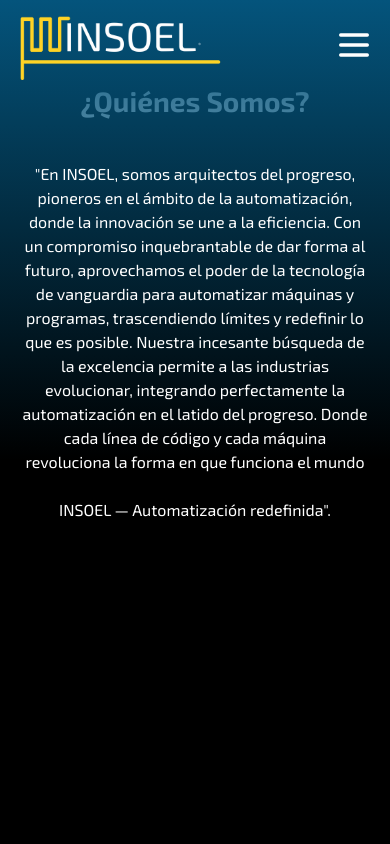
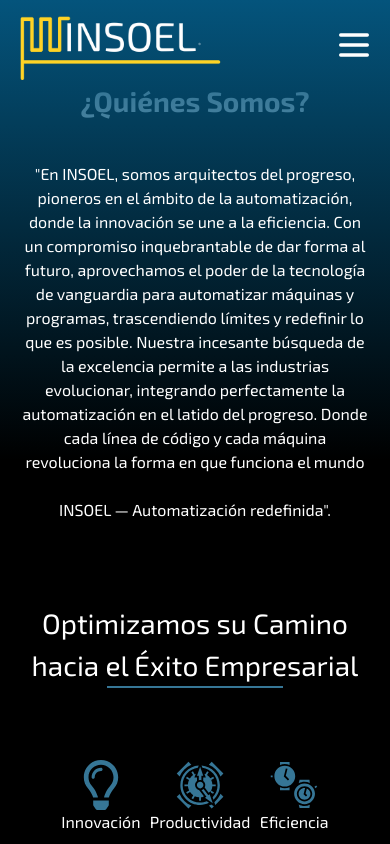
Before and after one commit to EdwinMLara/web-insol, a React (Vite) app: page /web-insol/nosotros in a window 390 px wide. Shown: the top 844 px of the page. Built offline with nearby package versions, Linux system fonts and the light colour scheme.

Commit message:
cambios en el navbar y modificacion en la seccion de nosotros y cambios en el menu responsive

```diff
--- a/src/Components/Fundadores.jsx
+++ b/src/Components/Fundadores.jsx
@@ -40,7 +40,7 @@
                 alt="Foto de la persona 1"
                 className="w-[16rem] h-[18rem] object-cover outline outline-offset-2 outline-white rounded-lg mb-4 hover:outline-quaternary"
               />
-              <div className="hidden group-hover:block relative p-4 shadow-lg z-10 w-full sm:max-w-[32rem] m-3 text-black py-3 px-8 bottom-16 rounded-lg bg-gradient-to-t from-quaternary to-primary mt-2 border-2 border-black/50 sm:static sm:top-1/2 sm:left-full sm:transform-none">
+              <div className="hidden group-hover:block relative p-4 shadow-lg z-10 w-full sm:max-w-[32rem] m-3 text-black py-3 px-8 bottom-16 rounded-lg bg-gradient-to-t from-quaternary to-primary mt-2 border-2 border-black/50 sm:static sm:top-1/2 sm:left-full sm:transform-none ">
                 <h2 className="text-3xl text-center mb-2">{persona1.nombre}</h2>
                 <h2 className="text-xl mb-2">{persona1.puesto}</h2>
                 <p className="text-lg text-justify leading-relaxed indent-8">
--- a/src/Components/Navbar_Context.jsx
+++ b/src/Components/Navbar_Context.jsx
@@ -11,8 +11,8 @@
 import LogoAzulBlanco from "../img/Logos/AzulBlanco.png";
 
 // Importa tus imágenes dinámicamente para seccion de ¿que hacemos?
-import image1 from "../img/Proyectos/Bio_Reactor/06.jpg";
-import image2 from "../img/Proyectos/Banco_Uat/01.jpg";
+import image1 from "../img/Proyectos/Banco_Uat/01.jpg";
+import image2 from "../img/Proyectos/Bio_Reactor/06.jpg";
 import image3 from "../img/Proyectos/Banco_Uat/01.jpg";
 import image4 from "../img/Proyectos/Banco_Uat/01.jpg";
 
@@ -21,6 +21,7 @@
   const [activeInfo, setActiveInfo] = useState(null);
   const [isMenuOpen, setMenuOpen] = useState(false);
   const [selectedItem, setSelectedItem] = useState(null);
+  const [mostrarContenido, setMostrarContenido] = useState(false);
 
   const handleInfoToggle = (info) => {
     setActiveInfo(activeInfo === info ? null : info);
@@ -28,6 +29,10 @@
 
   const toggleMenu = () => {
     setMenuOpen(!isMenuOpen);
+  };
+
+  const toggleContenido = () => {
+    setMostrarContenido(!mostrarContenido);
   };
 
   const handleLogoClick = () => {
@@ -43,15 +48,15 @@
   ];
 
   const enlaces = [
+    "/proyectos/BancoUAT",
     "/proyectos/Biorreactor",
-    "/proyectos/BancoUAT",
     "/proyectos/Consultas",
     "/proyectos/ApkLectora",
   ];
 
   const descripciones = [
-    "Un biorreactor es un dispositivo diseñado para facilitar y controlar las condiciones óptimas para el crecimiento y actividad de organismos vivos, como células, bacterias o levaduras, en un entorno controlado.",
     "Descripción de Banco UAT",
+    "La UNAM-Querétaro y el Tecnológico de Monterrey, en colaboración con SOLENA, desarrollaron un panel de control para automatizar un biorreactor, generando hidrógeno como fuente de energía. INSOEL facilitó la transición del prototipo a la implementación exitosa.",
     "Descripción de Consultas",
     "Descripción de Apk Lectora Qr",
   ];
@@ -238,20 +243,33 @@
                           <Link to={"/web-insol/web-insol/"}>Inicio</Link>
                         </li>
                         <br />
+                        <li
+      className={`hover:bg-primary rounded ${mostrarContenido ? 'bg-primary' : ''}`}
+      onClick={toggleContenido}
+    >
+      <a className="cursor-pointer">¿Qué hacemos?</a>
+      {mostrarContenido && (
+        <ul>
+          <li>
+            <Link to="/proyectos/Biorreactor" className="text-white">
+              Soluciones de Integración
+            </Link>
+          </li>
+          {/* Agrega más elementos según sea necesario */}
+        </ul>
+      )}
+    </li>
+                        <br />
                         <li className="hover:bg-primary rounded">
-                          <Link to={"/web-insol/tecnologias"}>Tecnologías</Link>
+                          <Link to={"/web-insol/nosotros"}>¿Quiénes Somos?</Link>
                         </li>
                         <br />
                         <li className="hover:bg-primary rounded">
-                          <Link to={"/web-insol/nosotros"}>Nosotros</Link>
+                          <Link to={"/web-insol/tienda"}></Link>
                         </li>
-                        <br />
+
                         <li className="hover:bg-primary rounded">
-                          <Link to={"/web-insol/tienda"}>Tienda</Link>
-                        </li>
-                        <br />
-                        <li className="hover:bg-primary rounded">
-                          <Link to={"/web-insol/contactanos"}>Contáctanos</Link>
+                          <Link to={"/web-insol/contactanos"}>Contactarnos</Link>
                         </li>
                       </ul>
                     </div>
--- a/src/Components/NosotrosInformacion.jsx
+++ b/src/Components/NosotrosInformacion.jsx
@@ -1,4 +1,12 @@
 import React, { useState, useEffect } from "react";
+
+import { TbCloudComputing } from "react-icons/tb";
+import { GiClockwork } from "react-icons/gi";
+import { BsGraphUpArrow } from "react-icons/bs";
+import { FaRegLightbulb } from "react-icons/fa";
+import { GiTimeSynchronization } from "react-icons/gi";
+import { FaClock } from "react-icons/fa";
+import { FaArrowUp } from "react-icons/fa";
 
 function NosotrosInformacion() {
   const [numberOfLines, setNumberOfLines] = useState(9);
@@ -51,6 +59,7 @@
     )
   );
   // animate-pulse
+
   return (
     <div className="text-center mt-20">
       <h1 className="mb-5 text-2xl font-bold text-white">¿Quiénes Somos?</h1>
@@ -67,8 +76,35 @@
         funciona el mundo <br />
         <br />
         INSOEL — Automatización redefinida".
-        <div className="overflow-x-auto">
-          <div className="flex items-end pt-[2rem]">{verticalLines}</div>
+        <div className="mt-20 ">
+          <h1 className="text-2xl">
+            Optimizamos su Camino hacia el Éxito Empresarial
+          </h1>
+          <div className="mx-auto w-44 border-b-2 border-tertiary"></div>
+
+          <div className="flex items-center justify-evenly p-8 mt-10">
+            <div className="text-center item-center">
+              <FaRegLightbulb size={50} className="mx-auto fill-tertiary" />
+              <p>Innovación</p>
+            </div>
+            <div className="text-center">
+              <GiClockwork
+                size={50}
+                color="#28a745"
+                className="mx-auto fill-tertiary "
+                strokeWidth={0.1}
+              />
+              <p>Productividad</p>
+            </div>
+            <div className="text-center">
+              <GiTimeSynchronization
+                size={50}
+                color="#5bc0de"
+                className="mx-auto fill-tertiary"
+              />
+              <p>Eficiencia</p>
+            </div>
+          </div>
         </div>
       </div>
       {/* Vertical Lines with Different Sizes */}
@@ -77,3 +113,6 @@
 }
 
 export default NosotrosInformacion;
+{
+  /*<div className="flex items-end pt-[2rem]">{verticalLines}</div>*/
+}
--- a/src/pages/Proyectos/BiorreactorPage.jsx
+++ b/src/pages/Proyectos/BiorreactorPage.jsx
@@ -1,8 +1,16 @@
 import { useEffect } from "react";
 import { useInsoel } from "../../Context/InsoelContext";
-import imgBiorreactor from '../../img/Proyectos/49.png'
-import logo from '../../img/Logos/AmarilloNegro.png'
+import imgBiorreactor from "../../img/Proyectos/49.png";
+import logo from "../../img/Logos/AmarilloNegro.png";
 import Footer from "../../Components/Footer";
+
+import Bio from "../../img/Proyectos/Bio_Reactor/01.jpg";
+import Img2 from "../../img/Proyectos/Bio_Reactor/02.jpg";
+import Img3 from "../../img/Proyectos/Bio_Reactor/03.jpg";
+import Img4 from "../../img/Proyectos/Bio_Reactor/04.jpg";
+import Img5 from "../../img/Proyectos/Bio_Reactor/05.jpg";
+import Img6 from "../../img/Proyectos/Bio_Reactor/06.jpg";
+import Img7 from "../../img/Proyectos/Bio_Reactor/07.jpg";
 
 function BiorreactorPage() {
   const { setLogoColor, setTxtColor } = useInsoel();
@@ -17,44 +25,62 @@
   return (
     <>
       <div className="bg-bajo min-h-screen  flex flex-col">
-      <div className="mb-20">
-      </div>
+        <div className="mb-20"></div>
         <div>
           <img
-          src={imgBiorreactor}
+            src={Bio}
             alt="Biorreactor"
-          className="w-full max-h-[80%] md:max-h-full rounded-lg shadow-md p-5"
+            className="w-full h-[32rem] max-h-[80%] md:max-h-full rounded-lg shadow-md p-5"
           />
         </div>
         <div className="text-black m-5">
           <h2 className="text-2xl">14 Diciembre, 2023</h2>
           <h1 className="text-4xl font-semibold">
-          Biorreactor
+            Integración de Soluciones en Automatización y Control
           </h1>
           <br />
           <div className="md:columns-2 text-justify">
+            <div className="grap md:grap-2">
               <p>
-            Lorem ipsum dolor sit amet consectetur adipisicing elit.
-            Exercitationem quibusdam architecto tempore corrupti placeat amet
-            qui in nesciunt ipsa, recusandae facilis culpa quidem delectus quod
-            commodi perspiciatis itaque iste debitis.
+                Estamos comprometidos en brindar soluciones integrales y
+                eficientes a nuestros clientes, debido a que nuestro lema
+                implica aplicar lo último en innovación, eficiencia y
+                viabilidad. <br />
+                Llevamos a cabo una colaboración con la UNAM - Querétaro, el
+                Tecnológico de Monterrey y la empresa SOLENA para realizar una
+                integración de un panel de control con el objetivo de
+                implementar un sistema de automatización. El biorreactor tienen
+                la finalidad generador de Hidrógeno como fuente de energía
+                alterna. En este proyecto multidisciplinario se contó con la
+                aportación del desarrollo tecnológico de las instituciones
+                educativas de la UNAM y el Tec de Monterrey. <br/>
+                La empresa SOLENA
+                nos brindó acceso a sus instalaciones y proporcionó la
+                infraestructura necesaria para llevar a cabo este proyecto que
+                se encuentra en funcionamiento hasta la fecha. INSOEL formó
+                parte de este proyecto fungiendo como vínculo entre los centros
+                de investigación y la industria llevando a cabo la
+                implementación trasladando del prototipo a la realidad.
               </p>
-          <br />
-          <p>Lorem ipsum, dolor sit amet consectetur adipisicing elit. Placeat quis quo adipisci cumque ipsum, possimus cum accusantium. Rerum, numquam, sapiente molestiae quas debitis quidem nulla aliquid, voluptatum voluptatem ut deserunt!</p>
-          <br />
-          <p>Lorem ipsum dolor sit amet, consectetur adipisicing elit. Cum possimus totam nulla inventore libero id eaque nisi earum iusto maxime! Quaerat, laudantium? Neque ad deleniti velit dolorem vero, tempore quos!</p>
             </div>
-        <div className="mt-10 flex justify-center items-center">
-            <img className="h-8" src={logo} alt="logoInsoel" />
+            <div className="grap p-5">
+    <div className="flex flex-wrap">
+      <img src={Img2} className="w-[16rem] h-[16rem] rounded-md shadow-lg m-4" />
+      <img src={Img3} className="w-[16rem] h-[16rem] rounded-md shadow-lg m-4" />
+      <img src={Img6} className="w-[16rem] h-[16rem] rounded-md shadow-lg m-4" />
+      <img src={Img7} className="w-[16rem] h-[16rem] rounded-md shadow-lg m-4" />
+      <img src={Img4} className="w-[16rem] h-[20rem] rounded-md shadow-lg m-4" />
+      <img src={Img5} className="w-[16rem] h-[20rem] rounded-md shadow-lg m-4" />
     </div>
   </div>
-
+          </div>
+        </div>
       </div>
       <div>
-      <Footer/>
+        <Footer />
       </div>
     </>
-  )
+  );
 }
 
 export default BiorreactorPage;
```
Also changed, not shown: src/App.css (line endings or trailing spaces), 1 other file (tests, documents, lock files or other folders). Lines whose indentation alone changed are shown as unchanged.
